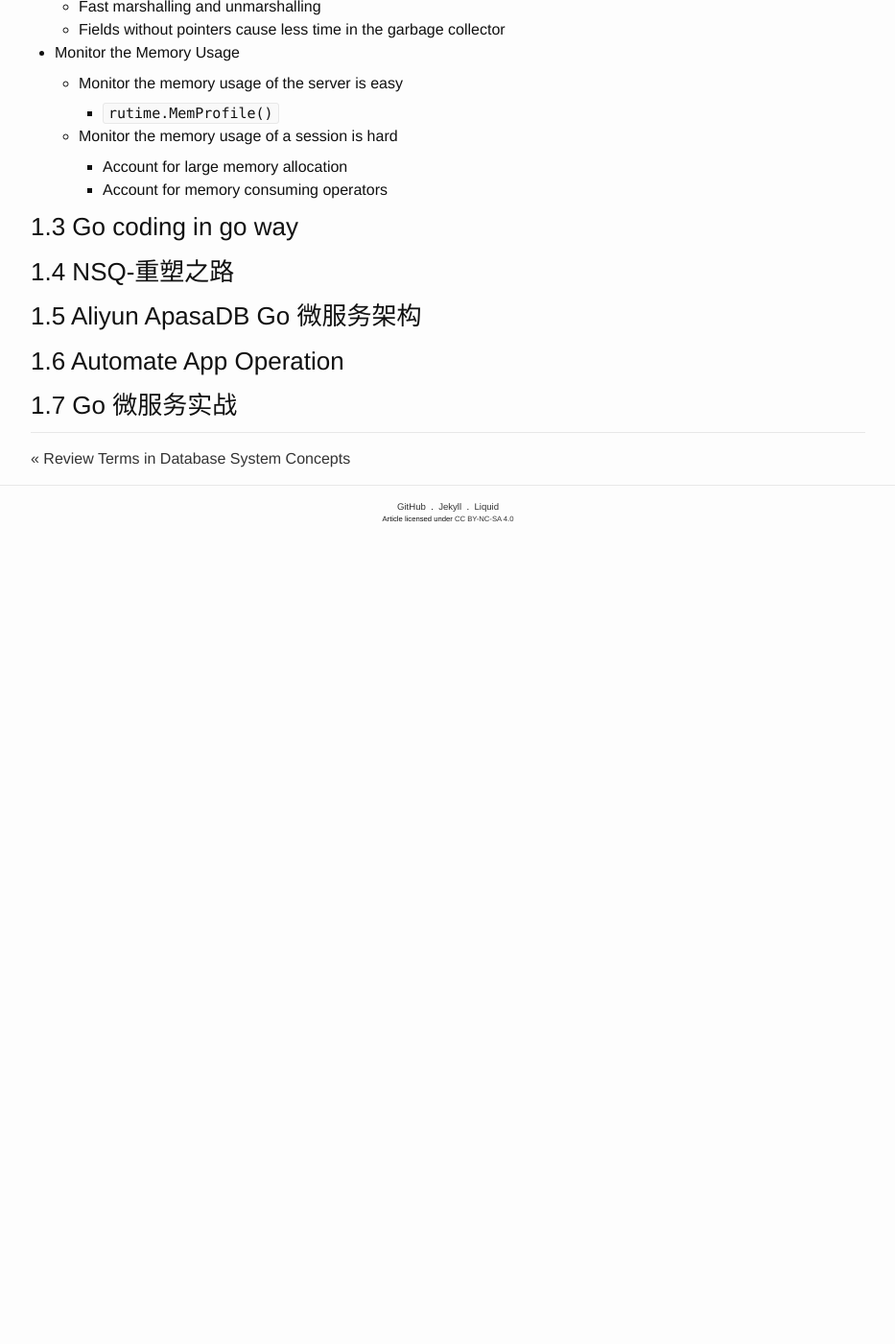
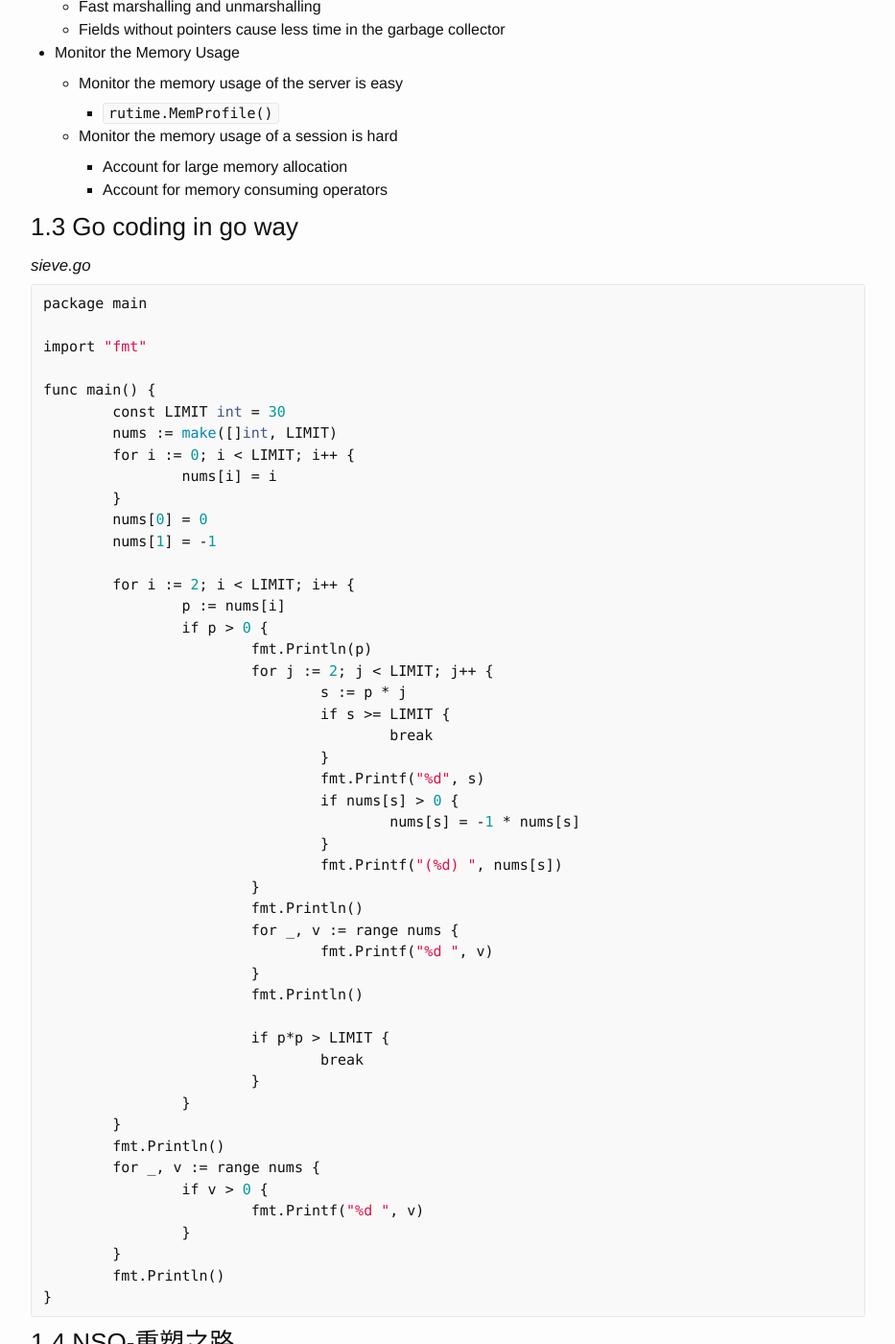
Before and after one commit to ousiax/ousiax.github.io, a Jekyll site: the page built from _posts/2017-04-17-gopherchina-2017.md, in a window 1280 px wide and 1400 px high, scrolled down 3664 px. Shown: the whole window at 96% size, without its empty margins (173-1106 px from the left). Built offline with Jekyll 4.4.1, drawn with Linux system fonts in a browser that asks for light colours; before the commit the page ends 4226 px from its top, so only the background shows below that.

Commit message:
Add sieve.go

````diff
--- a/_posts/2017-04-17-gopherchina-2017.md
+++ b/_posts/2017-04-17-gopherchina-2017.md
@@ -181,6 +181,58 @@
 
 ### 1.3 Go coding in go way
 
+*sieve.go*
+
+```go
+package main
+
+import "fmt"
+
+func main() {
+	const LIMIT int = 30
+	nums := make([]int, LIMIT)
+	for i := 0; i < LIMIT; i++ {
+		nums[i] = i
+	}
+	nums[0] = 0
+	nums[1] = -1
+
+	for i := 2; i < LIMIT; i++ {
+		p := nums[i]
+		if p > 0 {
+			fmt.Println(p)
+			for j := 2; j < LIMIT; j++ {
+				s := p * j
+				if s >= LIMIT {
+					break
+				}
+				fmt.Printf("%d", s)
+				if nums[s] > 0 {
+					nums[s] = -1 * nums[s]
+				}
+				fmt.Printf("(%d) ", nums[s])
+			}
+			fmt.Println()
+			for _, v := range nums {
+				fmt.Printf("%d ", v)
+			}
+			fmt.Println()
+
+			if p*p > LIMIT {
+				break
+			}
+		}
+	}
+	fmt.Println()
+	for _, v := range nums {
+		if v > 0 {
+			fmt.Printf("%d ", v)
+		}
+	}
+	fmt.Println()
+}
+```
+
 ### 1.4 NSQ-重塑之路
 
 ### 1.5 Aliyun ApasaDB Go 微服务架构
````
